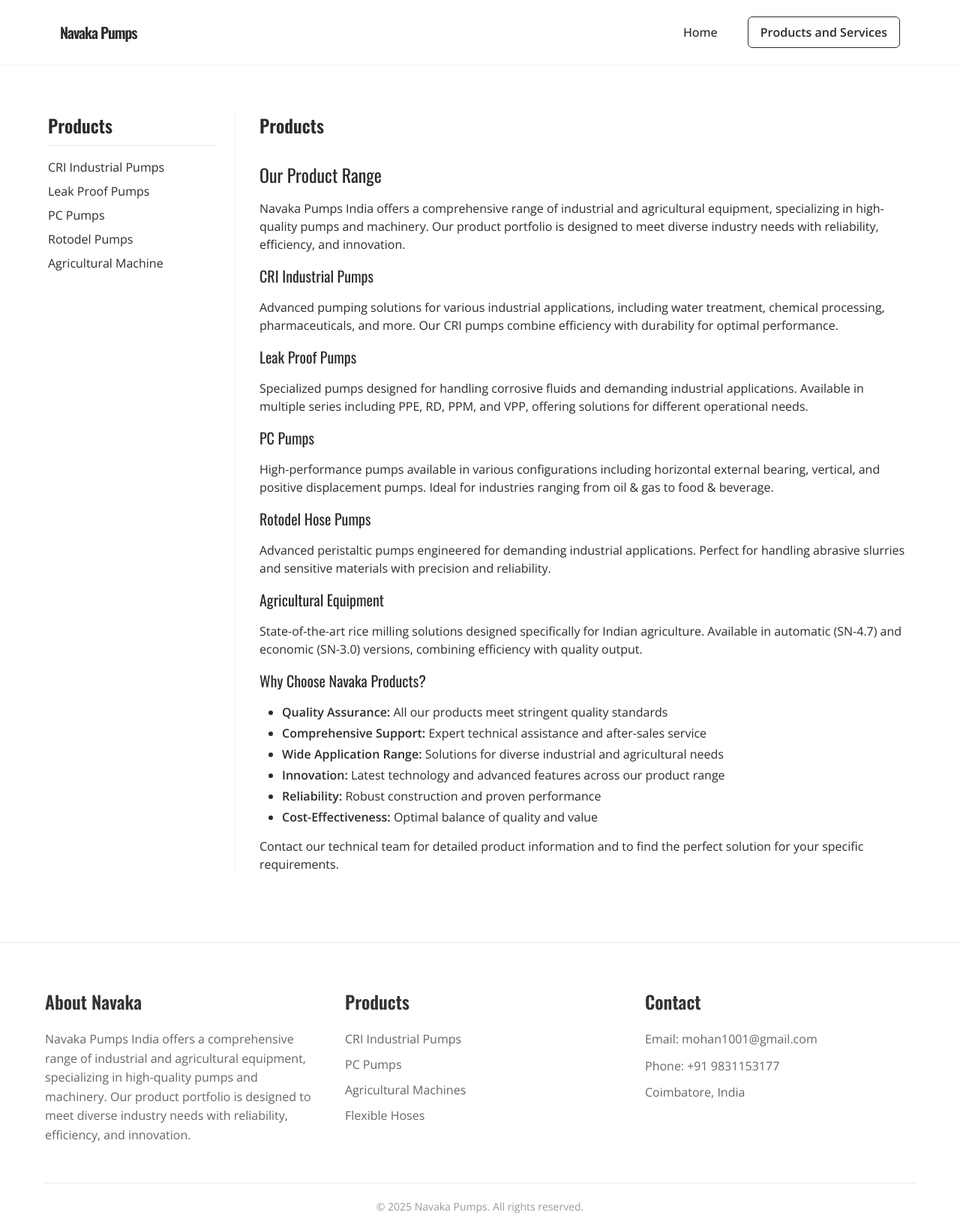
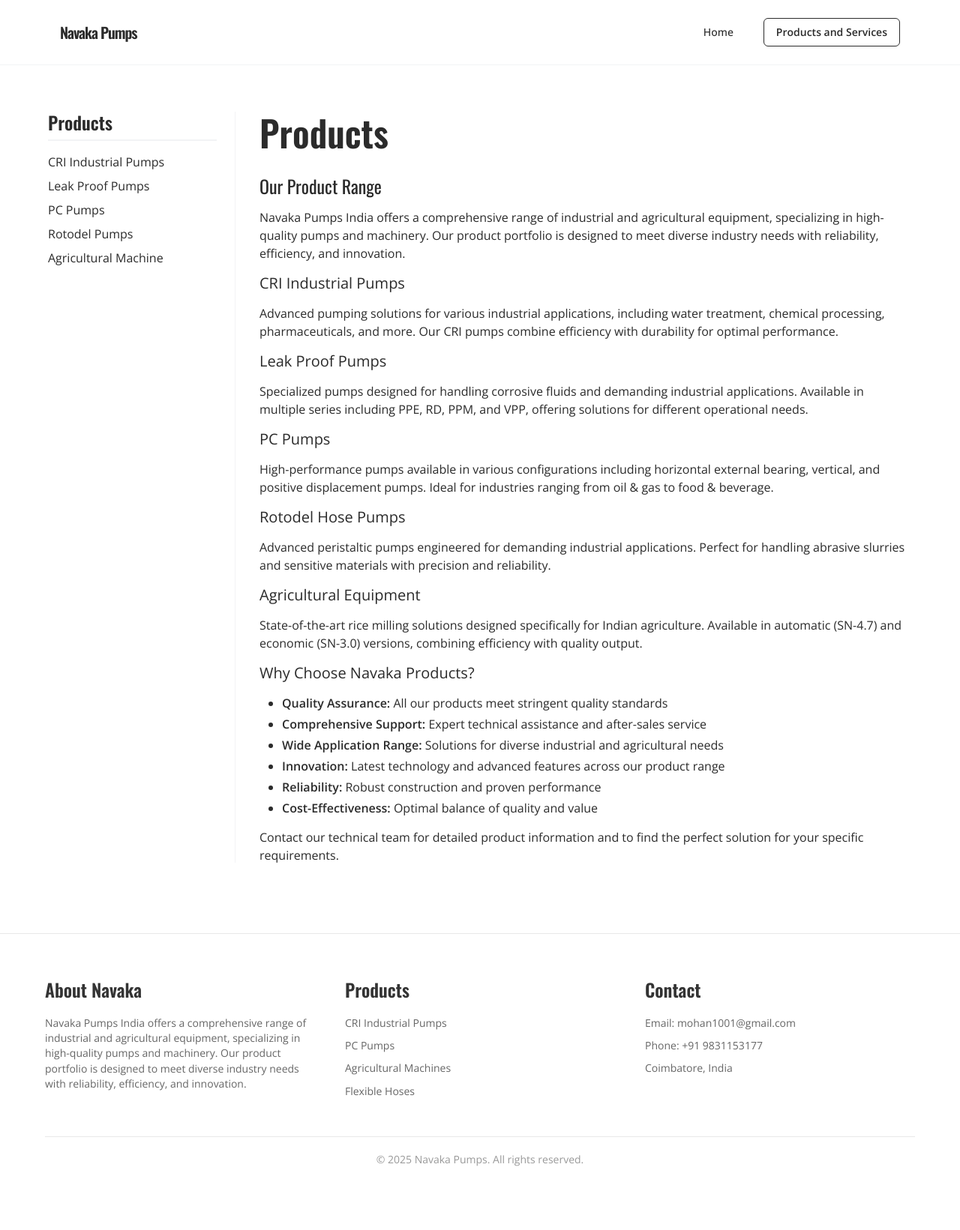
Before and after one commit to manassaloi/navakapumps, a Jekyll site: the page built from products.md, in a window 1280 px wide. Shown: the whole page at 75% size. Built offline with Jekyll 4.4.1, drawn with Linux system fonts in a browser that asks for light colours; after the commit the page ends 1577 px from its top, so only the background shows below that.

Commit message:
Update style.scss

```diff
--- a/assets/css/style.scss
+++ b/assets/css/style.scss
@@ -17,6 +17,7 @@
 $base-font-family: $font-body !default;
 $base-font-size:   16px !default;
 $base-font-weight: 400 !default;
+$base-line-height: 1.5 !default;
 $spacing-unit:     30px !default;
 
 // Brand Colors
@@ -162,6 +163,44 @@
 .section-title,
 .page-heading {
   font-family: $font-heading;
+}
+
+h1, .page-heading {
+  font-size: 3rem;  // 48px
+  line-height: 1.15;
+
+  @include mobile-only {
+    font-size: 2.5rem;  // 40px
+  }
+}
+
+h2, .section-title {
+  font-size: 2rem;  // 32px
+  line-height: 1.2;
+
+  @include mobile-only {
+    font-size: 1.75rem;  // 28px
+  }
+}
+
+h3 {
+  font-family: $font-body;
+  font-size: 1.5rem;  // 24px
+  line-height: 1.25;
+
+  @include mobile-only {
+    font-size: 1.375rem;  // 22px
+  }
+}
+
+h4, .feature-card h3 {
+  font-family: $font-body;
+  font-size: 1.25rem;  // 20px
+  line-height: 1.3;
+
+  @include mobile-only {
+    font-size: 1.125rem;  // 18px
+  }
 }
 
 // Header styles
@@ -311,6 +350,13 @@
   }
 }
 
+.site-nav .page-link,
+.footer__text,
+.footer__list-item {
+  font-size: $font-size-small;  // 14px
+  line-height: 1.45;
+}
+
 // Hero section
 .hero-section {
   position: relative;
@@ -357,12 +403,16 @@
 }
 
 .hero-title {
-  font-size: $font-size-h2;
+  font-size: $font-size-h1;  // 3rem for desktop
   font-weight: 800;
-  line-height: 1.2;
+  line-height: 1.15;
   color: $color-secondary;
   margin: 0;
   letter-spacing: -0.02em;
+
+  @include mobile-only {
+    font-size: 2.5rem;  // 40px for mobile
+  }
 
   .emphasis {
     color: $color-primary;
@@ -386,20 +436,20 @@
     opacity: 0.9;
     font-weight: 700;
   }
-
-  @include tablet-up {
-    font-size: $font-size-h1;
-  }
 }
 
 .hero-subtitle {
-  font-size: $font-size-small;
+  font-size: 1.25rem;  // 20px
   color: rgba($color-secondary, 0.75);
-  line-height: 1.5;
+  line-height: 1.35;
   margin: 0;
   font-weight: 400;
   letter-spacing: 0.01em;
   margin-top: $space-2;
+
+  @include mobile-only {
+    font-size: 1rem;  // 16px
+  }
 
   @include tablet-up {
     font-size: $font-size-body;
```
